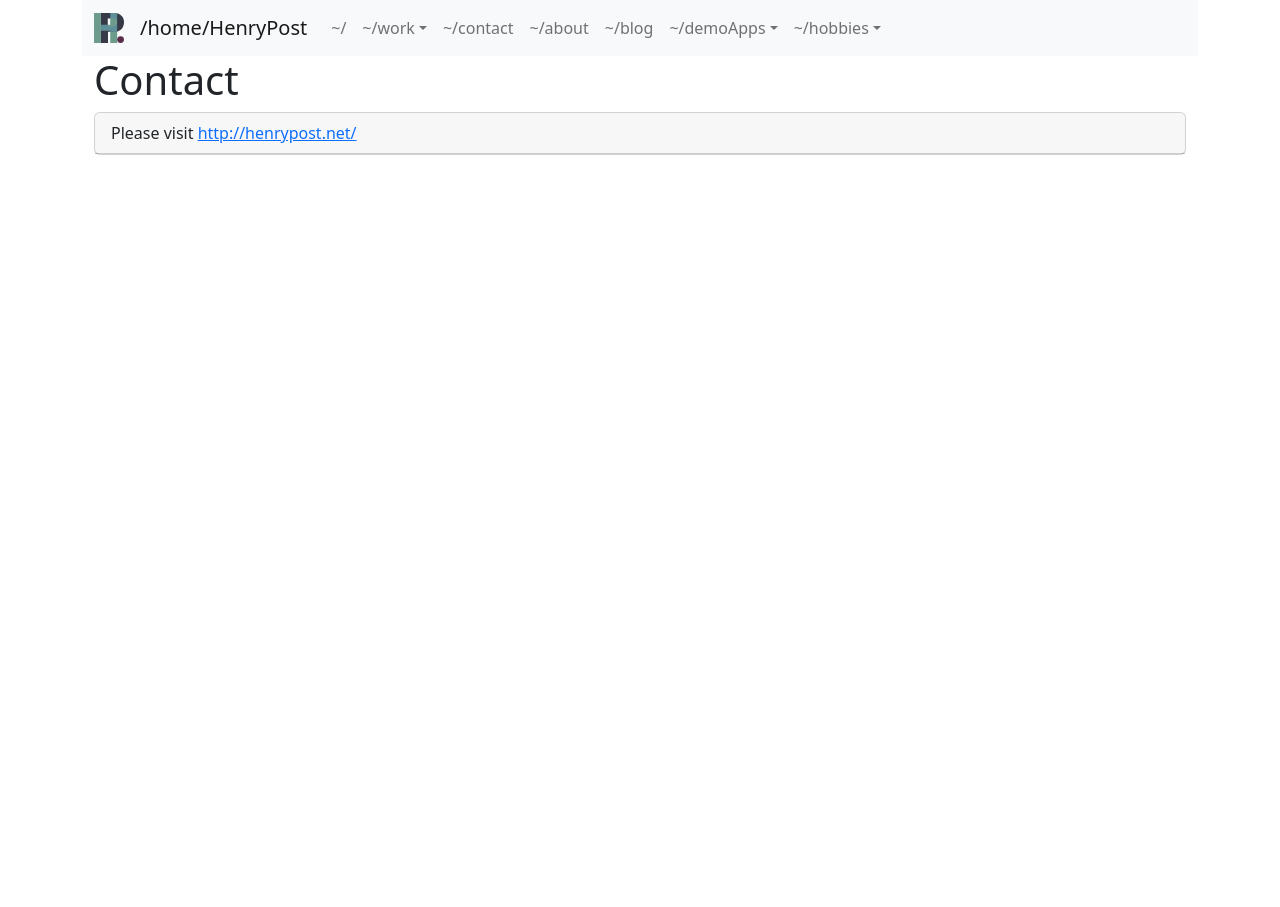
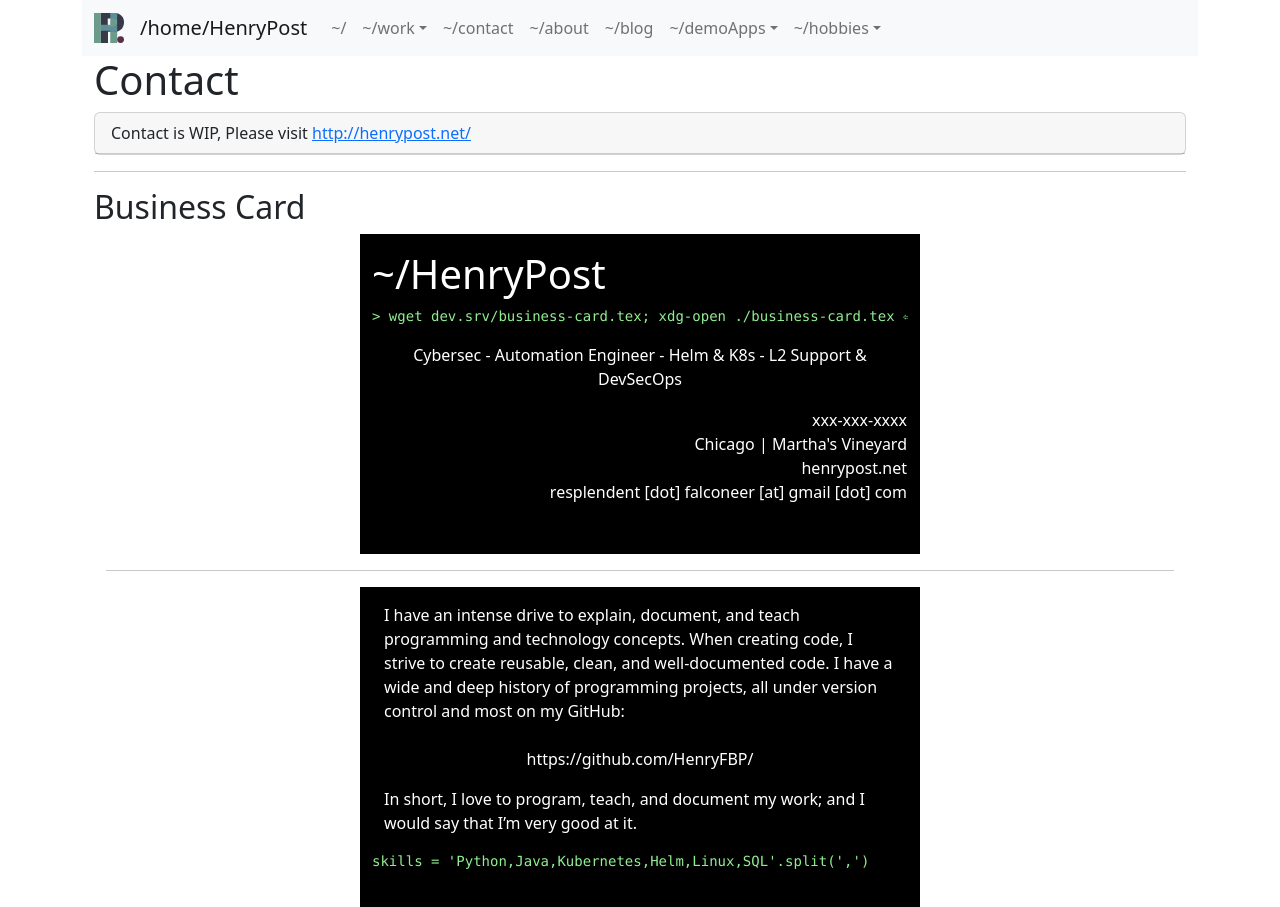
Before and after one commit to meltingscales/henrypost.net, a React (Create React App) app: page /contact in a window 1280 px wide. Before the commit the page ends 800 px from the top, so only its background shows below. Built offline with nearby package versions, Linux system fonts and the light colour scheme.

Commit message:
add business card

```diff
--- a/package.json
+++ b/package.json
@@ -25,6 +25,7 @@
     "react-markdown": "^8.0.3",
     "react-router-dom": "^6.3.0",
     "react-vertical-timeline-component": "^3.5.2",
+    "sass": "^1.54.5",
     "typescript": "^4.7.4",
     "web-vitals": "^2.1.4"
   },
--- /dev/null
+++ b/src/component/CBusinessCard.scss
@@ -0,0 +1,21 @@
+
+
+.business-card {
+  background: black;
+  color: white;
+  width: 35em;
+  height: 20em;
+  padding-top: 1em; //TODO: Is this correct?
+}
+
+.business-card pre code {
+  color: lightgreen;
+}
+
+.business-card-front {
+  border: 1px red;
+}
+
+.business-card-back {
+  border: 1px red;
+}
--- /dev/null
+++ b/src/component/CBusinessCard.tsx
@@ -0,0 +1,74 @@
+import {Container} from "react-bootstrap";
+import {Component} from "react";
+import {TextFmtService} from "../service/ServiceTextFmt";
+import {LeftRightText} from "./tidbits/LeftRightText";
+import "./CBusinessCard.scss"
+
+class CBusinessCard extends Component {
+
+    //inspiration:
+    //      https://png.pngtree.com/png-clipart/20200721/original/pngtree-programmer-business-card-black-png-image_4868136.jpg
+
+    //for calc the size later
+    static WIDTH = 3.5
+    static HEIGHT = 2.0
+    static WIDTH_TO_HEIGHT = (CBusinessCard.WIDTH / CBusinessCard.HEIGHT)
+    static HEIGHT_TO_WIDTH = (CBusinessCard.HEIGHT / CBusinessCard.WIDTH)
+
+    props: {
+        frontBlurb?: any;
+        backBlurb?: any;
+        name: string,
+        headlines: string[],
+        cell: string,
+        location: string,
+        website?: string,
+        email?: string,
+        skills?: string[],
+    } = null;
+
+    renderBack() {
+        return <Container className={'business-card business-card-back'}>
+
+            {this.props.backBlurb}
+
+            <span>
+                <pre><code>skills = '{this.props.skills.join(',')}'.split(',')</code></pre>
+            </span>
+        </Container>
+    }
+
+    renderFront() {
+        return <Container className={'business-card business-card-front'}>
+            <h1>{TextFmtService.homeDirFmt(this.props.name.replace(' ', ''))}</h1>
+            <pre><code>
+                &gt; wget dev.srv/business-card.tex; xdg-open ./business-card.tex &#x23CE;
+            </code></pre>
+            <p style={{textAlign:'center'}}>{(this.props.headlines.join(' - '))}</p>
+            <LeftRightText
+                left={this.props.frontBlurb}
+                right={
+                    <ul style={{listStyle: "none"}}>
+                        <li>{this.props.cell}</li>
+                        <li>{this.props.location}</li>
+                        <li>{this.props.website}</li>
+                        <li>{this.props.email}</li>
+                    </ul>
+                }/>
+        </Container>
+    }
+
+    render() {
+        return <Container className={'business-card-both'}>
+            {this.renderFront()}
+            <hr/>
+            {this.renderBack()}
+        </Container>;
+    }
+
+    triggerPrint() {
+        throw  new Error("TODO NYI")
+    }
+}
+
+export default CBusinessCard
--- a/src/model/MResume.tsx
+++ b/src/model/MResume.tsx
@@ -414,6 +414,7 @@ export class MResume extends DataBoundClass<TResume> {
     renderCertifications() {
         return <Container>
 
+            todo: Certifications
 
         </Container>;
     }
--- a/src/pages/PageContact.tsx
+++ b/src/pages/PageContact.tsx
@@ -1,14 +1,70 @@
-import {Card} from "react-bootstrap";
+import {Card, Container} from "react-bootstrap";
 import {HENRY_ORIGINAL_WEBSITE_URL} from "../Config";
+import CBusinessCard from "../component/CBusinessCard";
 
 const PageContact = () => {
     return <>
         <h1>Contact</h1>
         <Card>
             <Card.Header>
-                Please visit <a href={HENRY_ORIGINAL_WEBSITE_URL}>{HENRY_ORIGINAL_WEBSITE_URL}</a>
+                Contact is WIP, Please visit <a href={HENRY_ORIGINAL_WEBSITE_URL}>{HENRY_ORIGINAL_WEBSITE_URL}</a>
             </Card.Header>
         </Card>
+
+        <hr/>
+
+        <h2>Business Card</h2>
+        <CBusinessCard
+            name={'Henry Post'}
+            cell={'xxx-xxx-xxxx'}
+            skills={[
+                'Python',
+                'Java',
+                'Kubernetes',
+                'Helm',
+                'Linux',
+                'SQL',
+                // 'Documentation',
+                // 'Backend APIs'
+            ]}
+            frontBlurb={
+                // <img //this image is not square T_T TODO: you lazy BASTARD!!! GET A PROFESSIONAL HEADSHOT! >:3c
+                //     src={'https://henryfbp.github.io/images/pictures-of-me/headshot3.jpg'}
+                //     style={{
+                //         width: '5em',
+                //         height: '5em',
+                //     }}
+                // />
+                null
+            }
+            backBlurb={
+                <Container>
+                    <p>
+                        I have an intense drive to explain, document, and teach programming and technology concepts.
+                        When creating code, I strive to create reusable, clean, and well-documented code.
+                        I have a wide and deep history of programming projects, all under version control and most on my
+                        GitHub: <br/><br/>
+
+                        <p style={{textAlign: "center"}}>https://github.com/HenryFBP/</p>
+                    </p>
+                    <p>
+                        In short, I love to program, teach, and document my work; and I would say that I’m very good at
+                        it.
+                    </p>
+                </Container>
+            }
+            headlines={[
+                'Cybersec',
+                'Automation Engineer',
+                // 'Fullstack Java',
+                'Helm & K8s',
+                'L2 Support & DevSecOps'
+            ]}
+            email={'resplendent [dot] falconeer [at] gmail [dot] com'}
+            location={'Chicago | Martha\'s Vineyard'}
+            website={'henrypost.net'}
+        />
+
     </>;
 }
 
```
Also changed, not shown: 1 other file (tests, documents, lock files or other folders).
